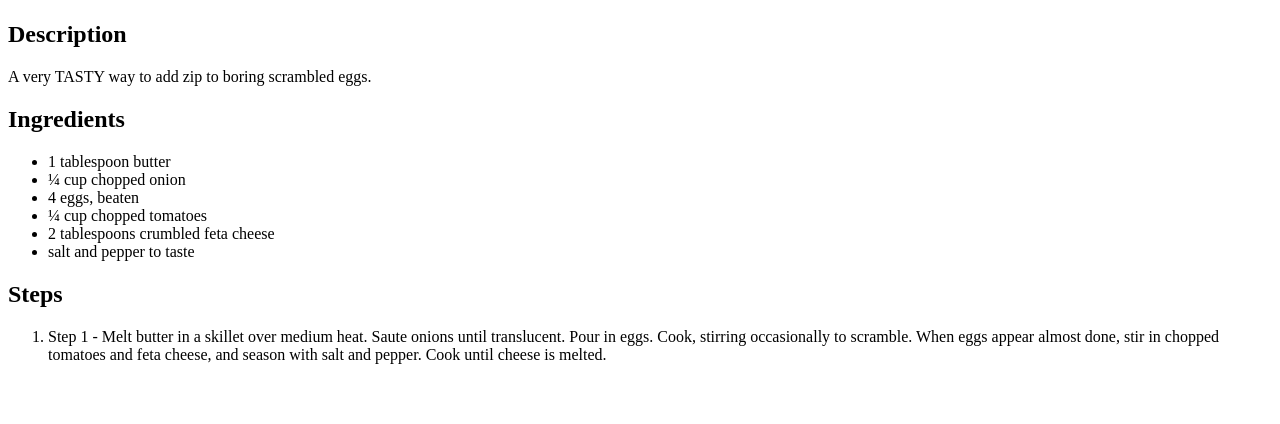
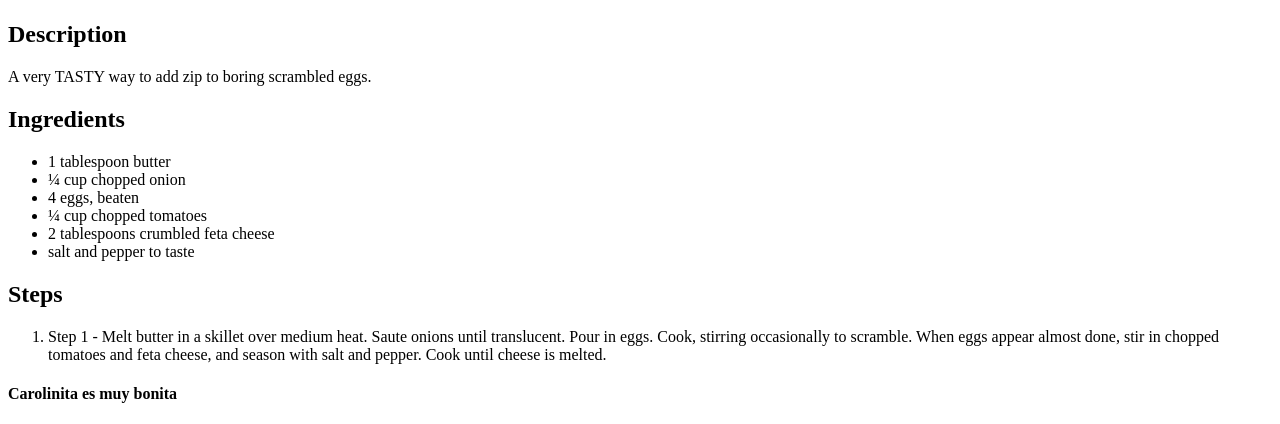
Before and after one commit to andresegm/odin-recipes, a plain HTML site: page recipes/feta-eggs.html in a window 1280 px wide. Shown: the part 420-844 px from the top of the page. Before the commit the page ends 800 px from the top, so only its background shows below. Drawn offline with Linux system fonts and the light colour scheme.

Commit message:
add message

```diff
--- a/recipes/feta-eggs.html
+++ b/recipes/feta-eggs.html
@@ -24,5 +24,6 @@
     <ol>
         <li>Step 1 - Melt butter in a skillet over medium heat. Saute onions until translucent. Pour in eggs. Cook, stirring occasionally to scramble. When eggs appear almost done, stir in chopped tomatoes and feta cheese, and season with salt and pepper. Cook until cheese is melted.</li>
     </ol>
+    <h4>Carolinita es muy bonita</h4>
 </body>
 </html>
```
